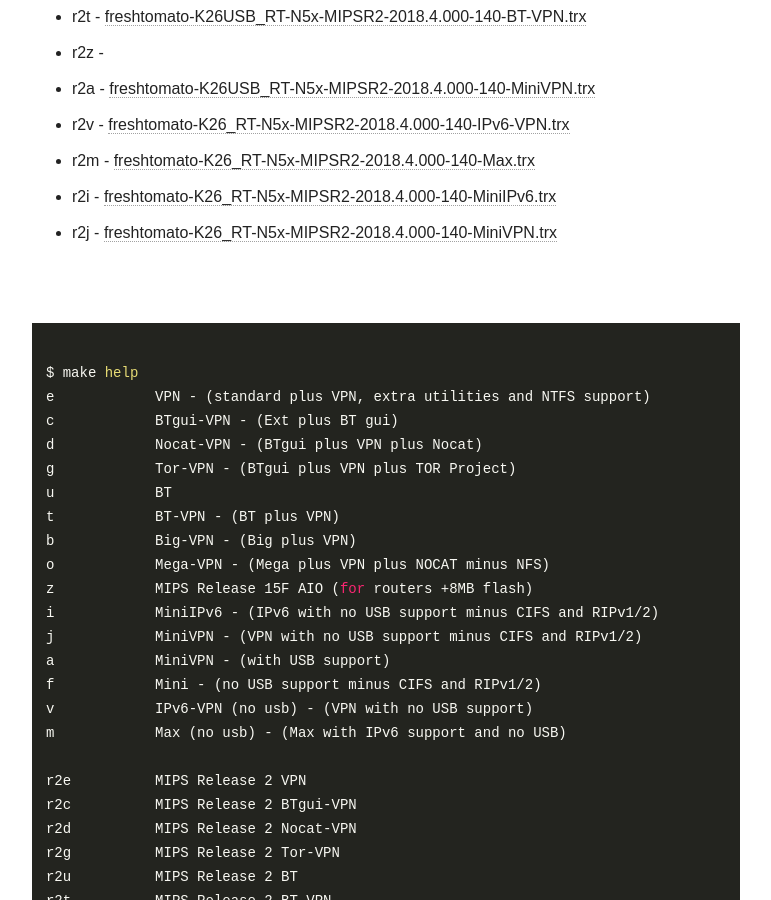
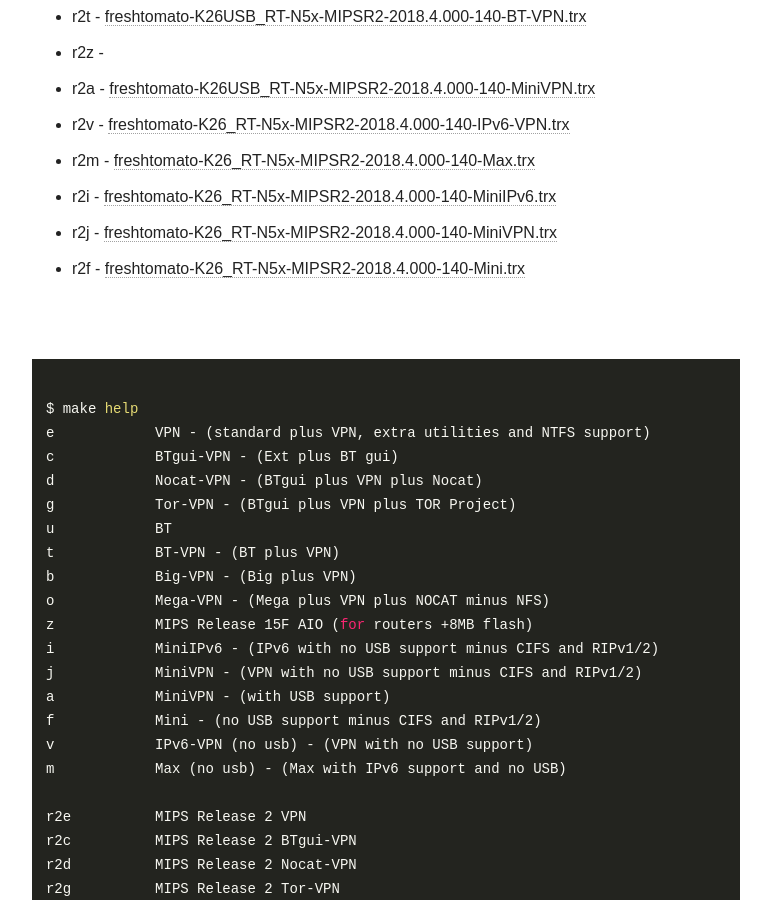
Before and after one commit to oglopss/freshtomato-mips-ci-jekyll, a Jekyll site: the page built from index.html, in a window 1280 px wide and 900 px high, scrolled down 667 px. Shown: the whole window, without its empty margins (254-1025 px from the left). Built offline with Jekyll 4.4.1, drawn with Linux system fonts in a browser that asks for light colours; nearby versions of some CDN libraries.

Commit message:
Travis build 16 r2f pushed to gh-pages

```diff
--- a/_data/ss.yml
+++ b/_data/ss.yml
@@ -8,3 +8,4 @@
   - 0007 r2i freshtomato-K26_RT-N5x-MIPSR2-2018.4.000-140-MiniIPv6.trx
   - 0006 r2m freshtomato-K26_RT-N5x-MIPSR2-2018.4.000-140-Max.trx
   - 0008 r2j freshtomato-K26_RT-N5x-MIPSR2-2018.4.000-140-MiniVPN.trx
+  - 0009 r2f freshtomato-K26_RT-N5x-MIPSR2-2018.4.000-140-Mini.trx
```
